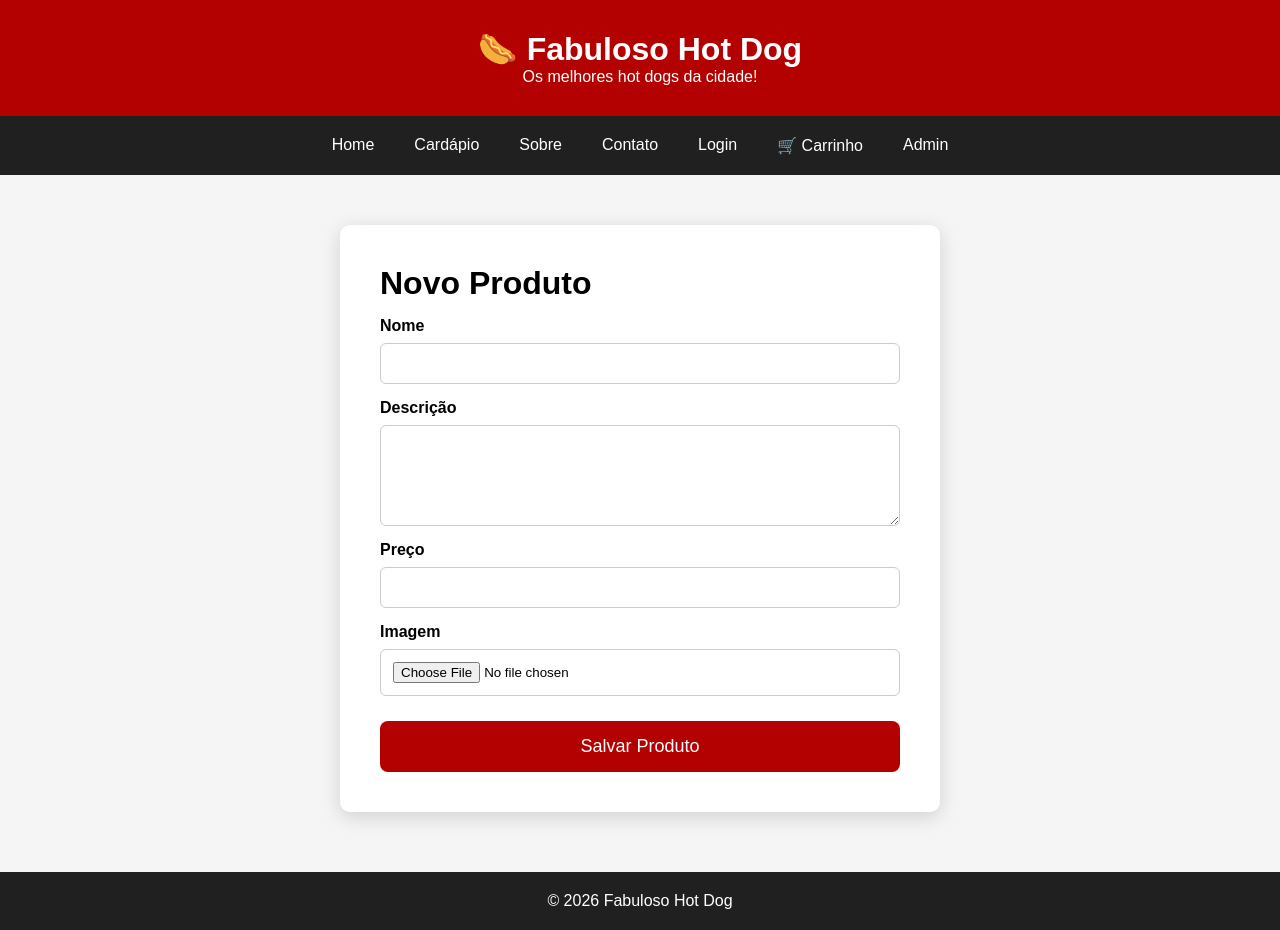
After one commit to G4vazzi/Projeto_LanchoneteWeb, a Flask app: page /admin/novo in a window 1280 px wide. The commit adds this page. Run offline with Flask 3, Linux system fonts and the light colour scheme.

Commit message:
att 0.2.1
Funcionalidades da pagina admin, Add novos produtos, editar produtos e excluir produtos

```diff
--- a/app.py
+++ b/app.py
@@ -1,9 +1,21 @@
-from flask import Flask, render_template, session, redirect
-from database.database import listar_produtos, buscar_produto_por_id
+from flask import (Flask, render_template, session, redirect, request)
+
+from database.database import (
+    listar_produtos,
+    buscar_produto_por_id,
+    adicionar_produto,
+    atualizar_produto,
+    excluir_produto
+    )
+
+import os; from werkzeug.utils import (secure_filename)
 
 app = Flask(__name__)
 app.secret_key = "Gato Preto"
 
+UPLOAD_FOLDER = "static/uploads"
+
+app.config["UPLOAD_FOLDER"] = UPLOAD_FOLDER
 
 @app.route("/")
 def inicio():
@@ -101,6 +113,91 @@ def admin():
         produtos=produtos
     )
 
+@app.route("/admin/novo", methods=["GET", "POST"])
+def novo_produto():
+
+    if request.method == "POST":
+
+        nome = request.form["nome"]
+        descricao = request.form["descricao"]
+        preco = float(request.form["preco"])
+        imagem = request.files["imagem"]
+
+        _, extensao = os.path.splitext(imagem.filename)
+        nome_imagem = secure_filename(nome.lower().replace(" ", "_")) + extensao
+
+        imagem.save(
+            os.path.join(
+                app.config["UPLOAD_FOLDER"],
+                nome_imagem
+            )
+        )
+
+        adicionar_produto(
+            nome,
+            descricao,
+            preco,
+            nome_imagem
+        )
+
+        return redirect("/admin")
+
+    return render_template("novo_produto.html")
+
+@app.route("/admin/editar/<int:id_produto>", methods=["GET", "POST"])
+def editar_produto(id_produto):
+
+    produto = buscar_produto_por_id(id_produto)
+
+    if request.method == "POST":
+
+        nome = request.form["nome"]
+        descricao = request.form["descricao"]
+        preco = float(request.form["preco"])
+
+        imagem = request.files["imagem"]
+
+        if imagem.filename != "":
+
+            _, extensao = os.path.splitext(imagem.filename)
+
+            nome_imagem = secure_filename(
+                nome.lower().replace(" ", "_")
+            ) + extensao
+
+            imagem.save(
+                os.path.join(
+                    app.config["UPLOAD_FOLDER"],
+                    nome_imagem
+                )
+            )
+
+        else:
+
+            nome_imagem = produto["imagem"]
+
+        atualizar_produto(
+            id_produto,
+            nome,
+            descricao,
+            preco,
+            nome_imagem
+        )
+
+        return redirect("/admin")
+
+    return render_template(
+        "editar_produto.html",
+        produto=produto
+    )
+
+@app.route("/admin/excluir/<int:id_produto>")
+def excluir(id_produto):
+
+    excluir_produto(id_produto)
+
+    return redirect("/admin")
+
 
 if __name__ == "__main__":
     app.run(debug=True)
--- a/static/css/style.css
+++ b/static/css/style.css
@@ -473,3 +473,83 @@ footer{
     cursor:pointer;
 
 }
+
+.container-form{
+
+    width:600px;
+
+    margin:50px auto;
+
+    background:white;
+
+    padding:40px;
+
+    border-radius:10px;
+
+    box-shadow:0 5px 20px rgba(0,0,0,.15);
+
+}
+
+.container-form form{
+
+    display:flex;
+
+    flex-direction:column;
+
+}
+
+.container-form label{
+
+    margin-top:15px;
+
+    font-weight:bold;
+
+}
+
+.container-form input,
+.container-form textarea{
+
+    padding:12px;
+
+    margin-top:8px;
+
+    border:1px solid #ccc;
+
+    border-radius:6px;
+
+}
+
+.container-form button{
+
+    margin-top:25px;
+
+    padding:15px;
+
+    background:#b30000;
+
+    color:white;
+
+    border:none;
+
+    border-radius:8px;
+
+    cursor:pointer;
+
+}
+
+.btn-excluir{
+
+    background:#a30000;
+    color:white;
+    border:none;
+    padding:8px 15px;
+    border-radius:5px;
+    cursor:pointer;
+
+}
+
+.btn-excluir:hover{
+
+    background:#c62828;
+
+}
--- a/templates/carrinho.html
+++ b/templates/carrinho.html
@@ -30,7 +30,7 @@
 
             <td>
                 <img class="img-carrinho"
-                     src="{{ url_for('static', filename='img/' + item.produto.imagem) }}"
+                     src="{{ url_for('static', filename='uploads/' + produto.imagem) }}">
                      alt="{{ item.produto.nome }}">
             </td>
 
--- a/templates/index.html
+++ b/templates/index.html
@@ -23,7 +23,7 @@
 
         <div class="card">
 
-             <img src="{{ url_for('static', filename='img/' + produto.imagem) }}">
+             <img src="{{ url_for('static', filename='uploads/' + produto.imagem) }}">
 
              <h3>{{ produto.nome }}</h3>
 
--- /dev/null
+++ b/templates/novo_produto.html
@@ -0,0 +1,55 @@
+{% extends "base.html" %}
+
+{% block conteudo %}
+
+<div class="container-form">
+
+<h1>Novo Produto</h1>
+
+<form method="POST" enctype="multipart/form-data">
+
+    <label>Nome</label>
+
+    <input
+        type="text"
+        name="nome"
+        required
+    >
+
+    <label>Descrição</label>
+
+    <textarea
+        name="descricao"
+        rows="5"
+        required
+    ></textarea>
+
+    <label>Preço</label>
+
+    <input
+        type="number"
+        step="0.01"
+        name="preco"
+        required
+    >
+
+    <label>Imagem</label>
+
+    <input
+        type="file"
+        name="imagem"
+        accept="image/*"
+        required
+    >
+
+    <button type="submit">
+
+        Salvar Produto
+
+    </button>
+
+</form>
+
+</div>
+
+{% endblock %}
```
Also changed, not shown: database/database.py (+57 -0 lines), templates/admin.html (+12 -3 lines), templates/editar_produto.html (added, +54 -0 lines), database.db, static/img/Fabuloso.jpg (added), static/uploads/Cabuloso_Prensado.jpg (added), static/uploads/Fabuloso.jpg (added), static/uploads/Fantastico_Prensado.jpg (added), static/uploads/Furioso_Prensado.jpg (added), static/uploads/Poderoso.jpg (added), static/uploads/Supremo Prensado.jpg (added), static/uploads/macaco_engenheiro.jpg (added), static/uploads/soberano.jpg (added).
